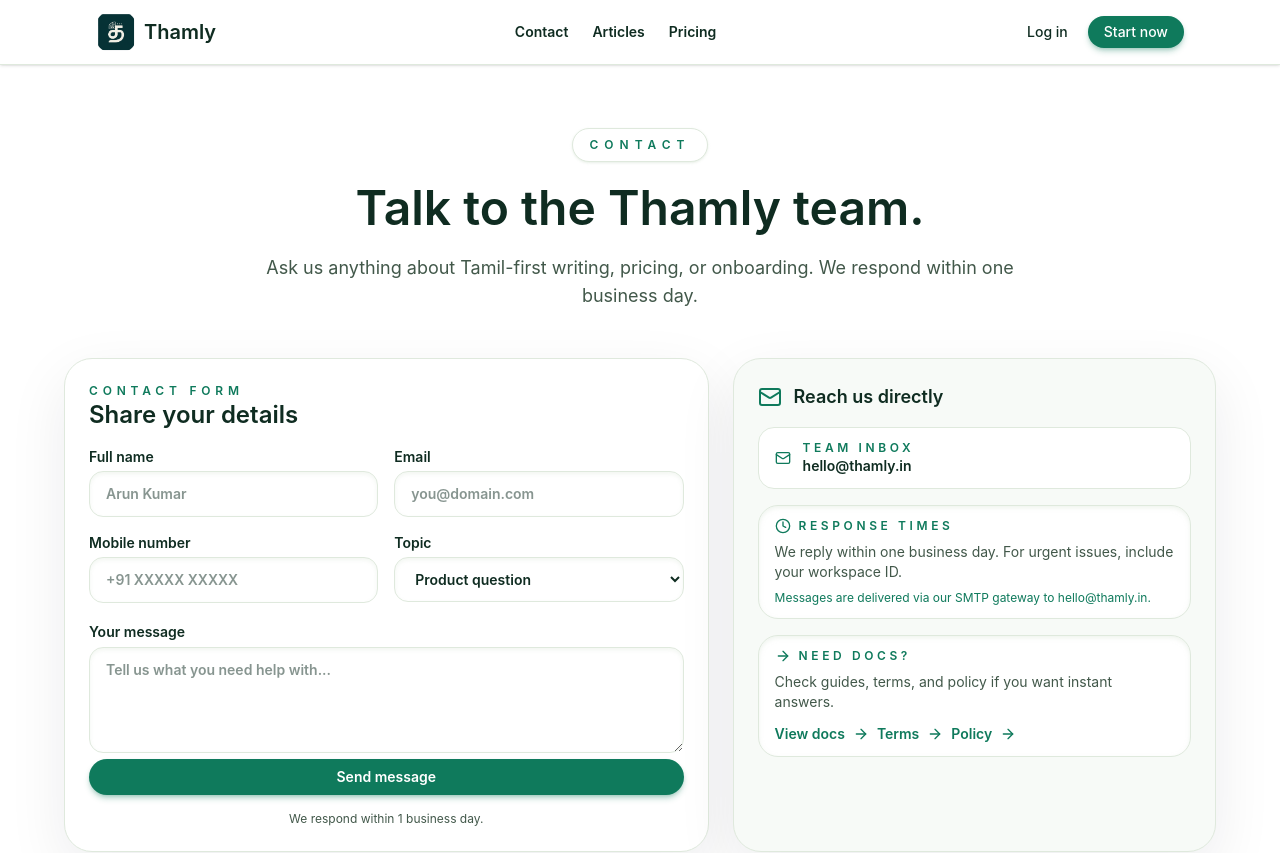
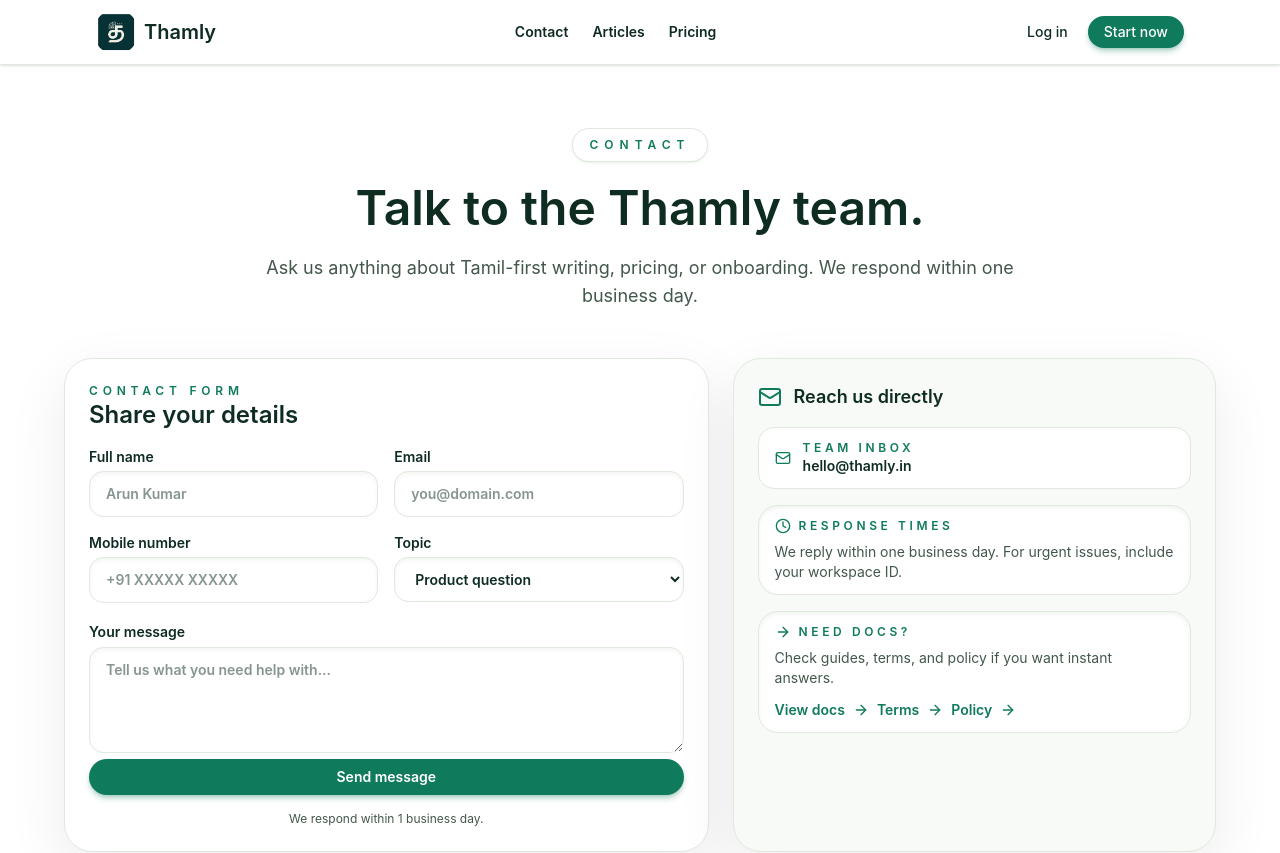
Before and after one commit to srinithinsomasundaram/thamly, a Next.js app: page /contact in a window 1280 px wide. Shown: the top 853 px of the page. Built offline with nearby package versions, Linux system fonts and the light colour scheme; no server answers.

Commit message:
Update page.tsx

```diff
--- a/app/contact/page.tsx
+++ b/app/contact/page.tsx
@@ -170,9 +170,7 @@ export default function ContactPage() {
                 Response times
               </div>
               <p className="mt-2">We reply within one business day. For urgent issues, include your workspace ID.</p>
-              <p className="mt-2 text-xs text-[#0f7a5c]">
-                Messages are delivered via our SMTP gateway to hello@thamly.in.
-              </p>
+
             </div>
 
             <div className="rounded-[20px] border border-[#dfe9dd] bg-white px-4 py-3 text-sm text-[#42584a] shadow-inner shadow-[#dfe9dd]/50">
```
